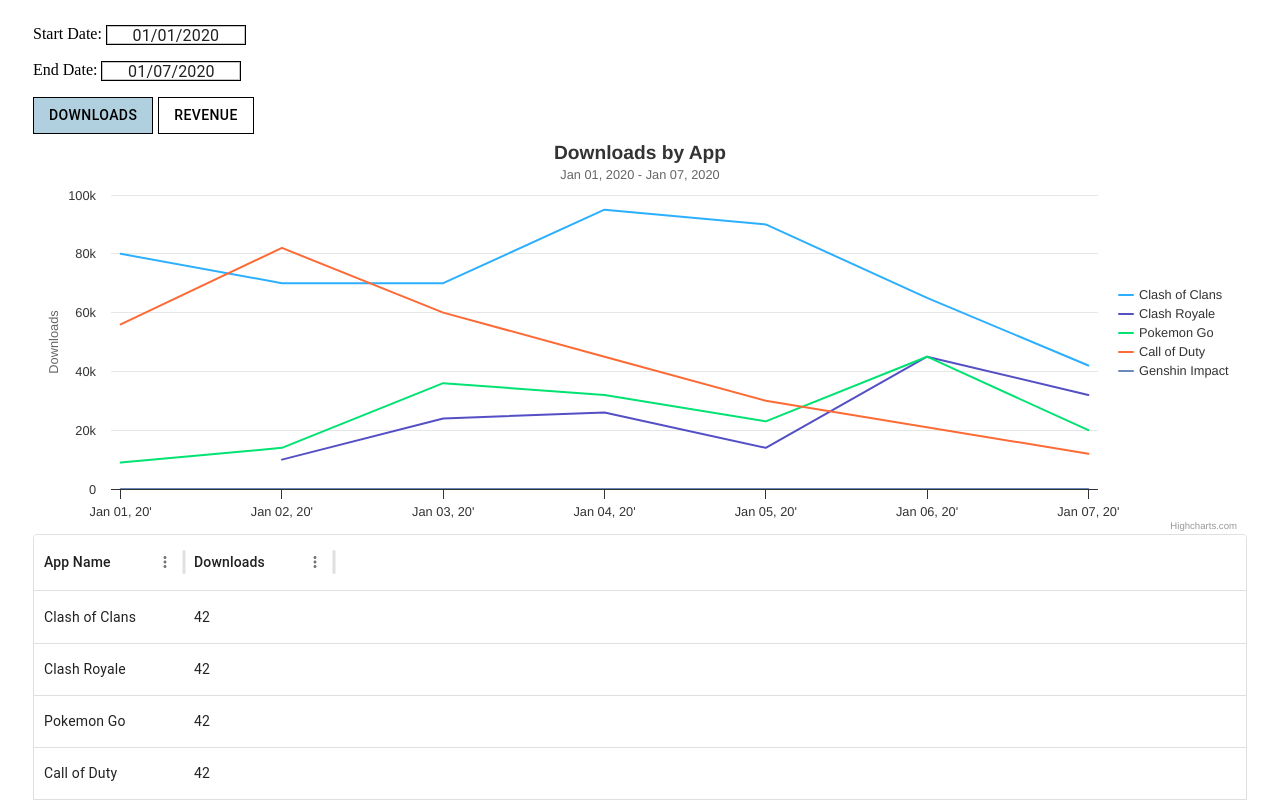
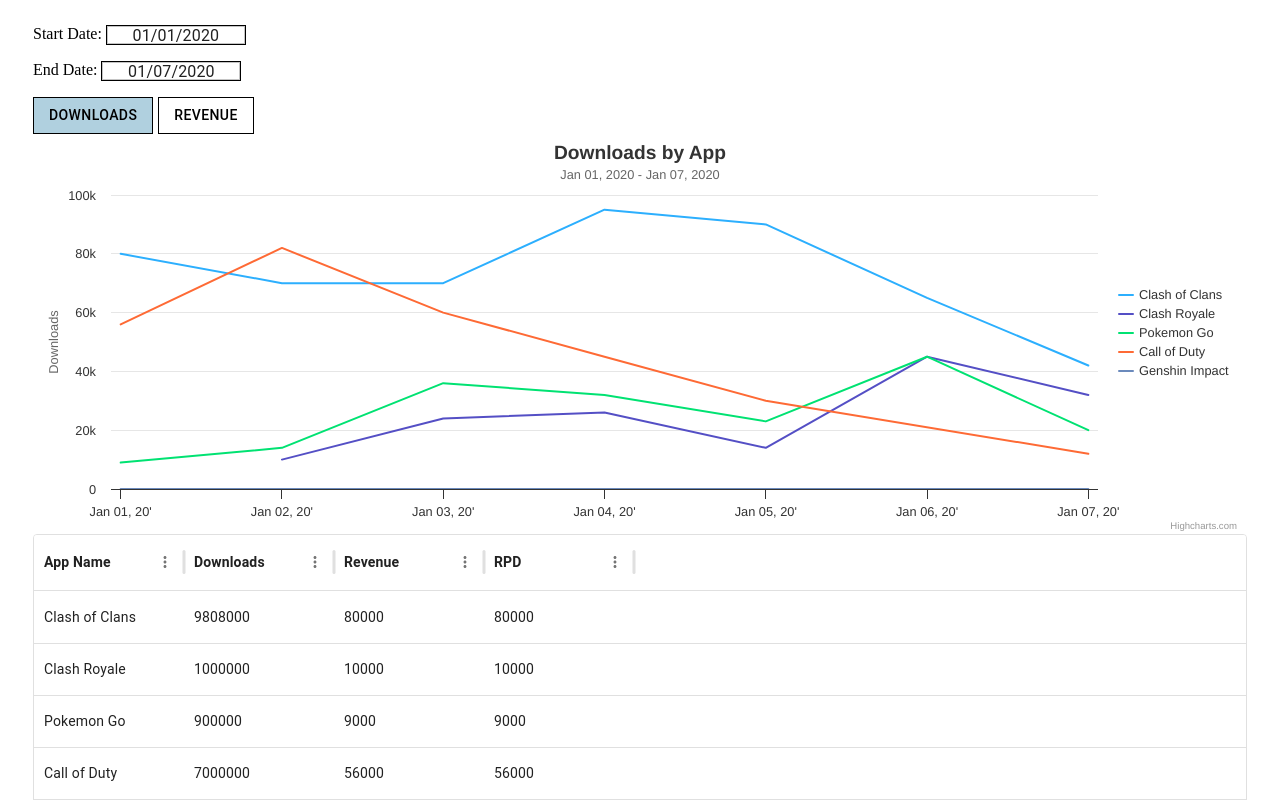
Before and after one commit to vanyanv/fe-assignment-react, a React (Create React App) app: page / in a window 1280 px wide. Shown: the top 800 px of the page. Built offline with nearby package versions, Linux system fonts and the light colour scheme.

Commit message:
used renderHeader property to manually bold the header of the table

```diff
--- a/src/App.tsx
+++ b/src/App.tsx
@@ -6,7 +6,6 @@
 import { useEffect, useState } from "react";
 import "./App.css";
 import DatePickerComponent from "./DatePickerComponent";
-import dayjs from "dayjs";
 
 const buttonStyle = {
   fontSize: "14px",
--- a/src/Chart.tsx
+++ b/src/Chart.tsx
@@ -2,7 +2,7 @@
 import * as Highcharts from "highcharts";
 import HighchartsReact from "highcharts-react-official";
 import type { Response } from "./types";
-import formatDate, { dayjsUtc } from "./dayjs";
+import { dayjsUtc } from "./dayjs";
 import { Dayjs } from "dayjs";
 
 type ChartProps = {
@@ -50,6 +50,10 @@
 
     setSeriesData(newSeriesData);
   }, [data, selected, startDate, endDate]); // Re-run the effect when dependencies change
+
+  if (loading) {
+    return <div>Loading...</div>; // Add a loading indicator
+  }
 
   if (!seriesData.length) {
     return null; // If no data, don't render the chart
--- a/src/Table.tsx
+++ b/src/Table.tsx
@@ -1,6 +1,8 @@
-import { DataGrid, GridColDef } from "@mui/x-data-grid";
-import { Skeleton } from "@mui/material";
+import { DataGrid, GridColDef, GridColumnHeaderParams } from "@mui/x-data-grid";
+import { createTheme, ThemeProvider } from "@mui/material/styles";
+import type {} from "@mui/x-data-grid/themeAugmentation";
 import type { Response } from "./types";
+import "./App.css";
 
 type TableProps = {
   data: Response;
@@ -11,24 +13,64 @@
   id: number;
   appName: string;
   downloads: number;
+  revenue: number;
+  rpd: number;
 };
 
+const theme = createTheme({
+  components: {
+    MuiDataGrid: {
+      styleOverrides: {
+        columnHeaders: {
+          fontWeight: "bold", // Apply bold to all headers
+        },
+      },
+    },
+  },
+});
+
 const Table = ({ data, loading }: TableProps) => {
+  if (loading) {
+    return <div>Loading...</div>; // Add a loading indicator
+  }
+
   if (!data.length) {
     return null;
   }
 
-  if (loading) {
-    return (
-      <div style={{ height: 400, width: "100%" }}>
-        <Skeleton variant="rectangular" width="100%" height={400} />
-      </div>
-    );
-  }
-
-  const columns: GridColDef<RowProps>[] = [
-    { field: "appName", headerName: "App Name", width: 150 },
-    { field: "downloads", headerName: "Downloads", width: 150 },
+  const columns: GridColDef[] = [
+    {
+      field: "appName",
+      headerName: "App Name",
+      width: 150,
+      renderHeader: (params: GridColumnHeaderParams) => (
+        <strong>{`${params.colDef.headerName}`}</strong>
+      ),
+    },
+    {
+      field: "downloads",
+      headerName: "Downloads",
+      renderHeader: (params: GridColumnHeaderParams) => (
+        <strong>{`${params.colDef.headerName}`}</strong>
+      ),
+      width: 150,
+    },
+    {
+      field: "revenue",
+      headerName: "Revenue",
+      renderHeader: (params: GridColumnHeaderParams) => (
+        <strong>{`${params.colDef.headerName}`}</strong>
+      ),
+      width: 150,
+    },
+    {
+      field: "rpd",
+      headerName: "RPD",
+      renderHeader: (params: GridColumnHeaderParams) => (
+        <strong>{`${params.colDef.headerName}`}</strong>
+      ),
+      width: 150,
+    },
   ];
 
   const rows = data.map((appData) => {
@@ -36,15 +78,19 @@
     const row: RowProps = {
       id: appData.id,
       appName: appData.name,
-      downloads: totalDownloads,
+      downloads: appData.data[0][2],
+      revenue: appData.data[0][1],
+      rpd: appData.data[0][1],
     };
     return row;
   });
 
   return (
-    <div style={{ height: 400, width: "100%" }}>
-      <DataGrid rows={rows} columns={columns} />
-    </div>
+    <ThemeProvider theme={theme}>
+      <div style={{ height: 400, width: "100%" }}>
+        <DataGrid rows={rows} columns={columns} />
+      </div>
+    </ThemeProvider>
   );
 };
 
```
Also changed, not shown: 1 other file (tests, documents, lock files or other folders).
